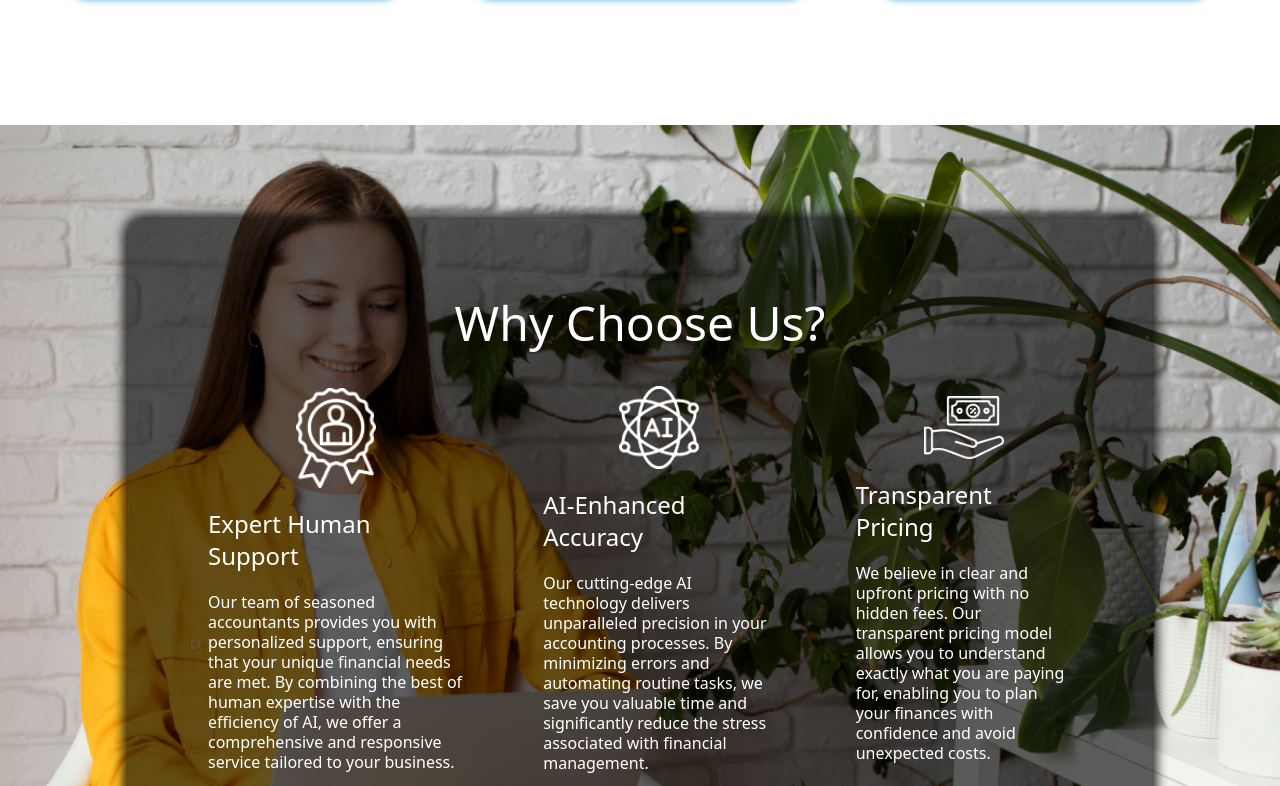
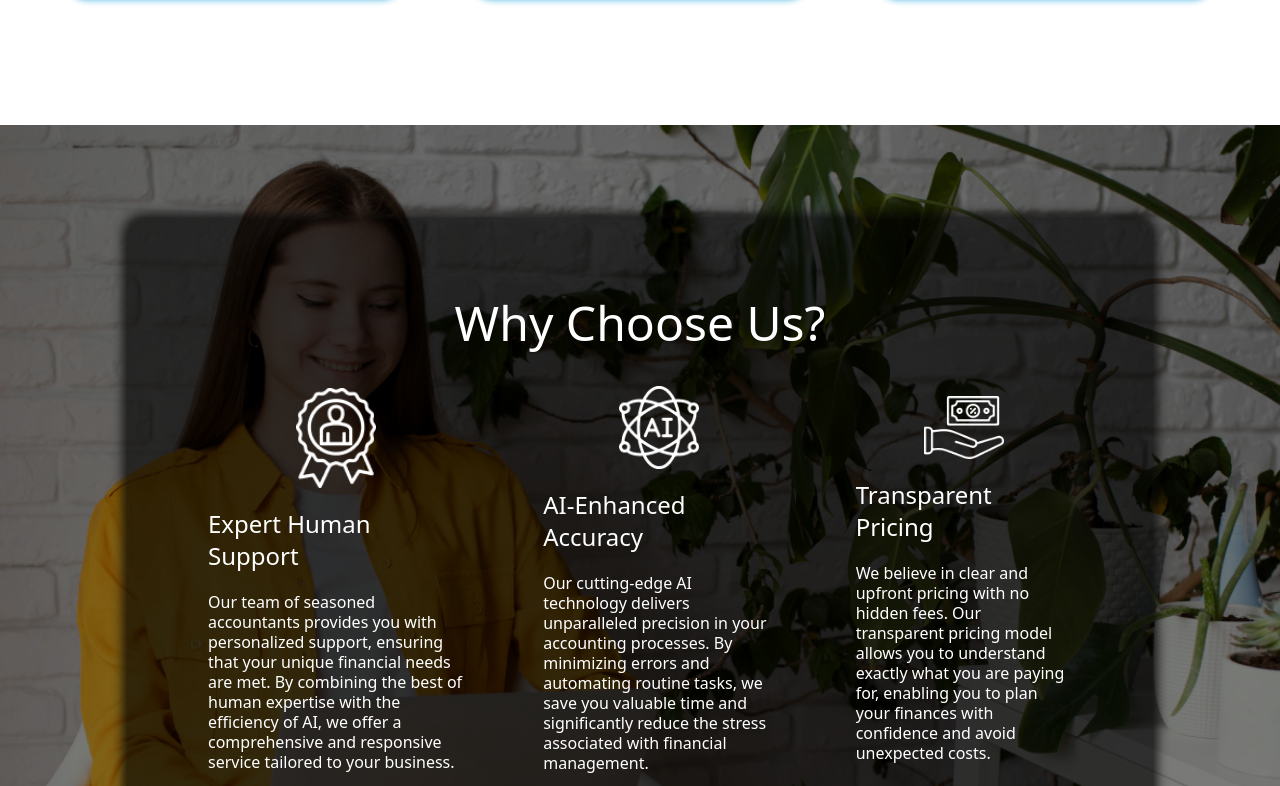
Before and after one commit to NikhilMourya/Boutique-Books, a React (Vite) app: page /pricing in a window 1280 px wide. Shown: the part 674-1460 px from the top of the page. Built offline with nearby package versions, Linux system fonts and the light colour scheme.

Commit message:
Pricing Page Img fix ✅

```diff
--- a/src/page/PricingPage.jsx
+++ b/src/page/PricingPage.jsx
@@ -88,7 +88,7 @@ export default function PricingPage() {
       </section>
 
       <section class="flex flex-col justify-center items-center relative min-h-[801px] my-20">
-        <img src={ModelImg} className="w-full absolute" />
+        <img src={ModelImg} className="w-full absolute brightness-50" />
 
         <div
           className="w-[80%] grid rounded-2xl p-20  text-white mx-auto md:h-[648px] bg-black/60 drop-shadow-sm"
```
